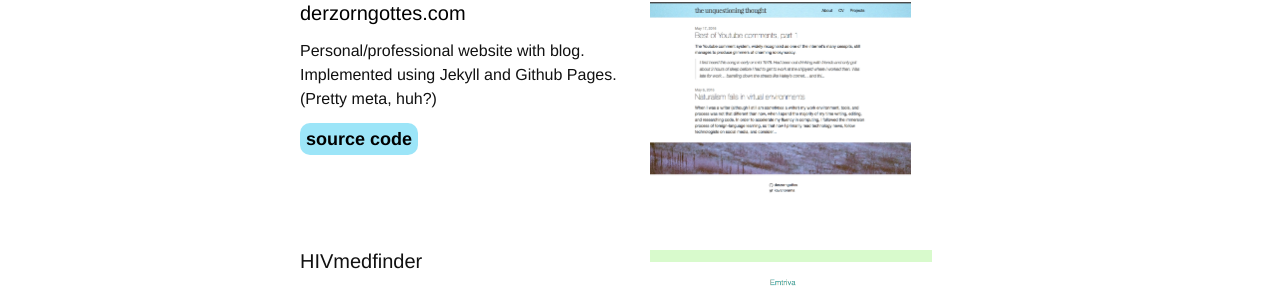
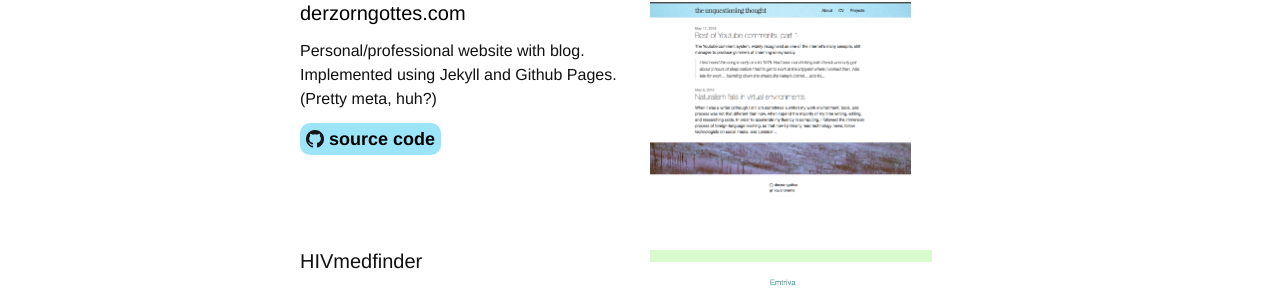
Before and after one commit to derzorngottes/deprecated-personal-site, a Jekyll site: the page built from projects.md, in a window 1280 px wide. Shown: the part 174-464 px from the top of the page. Built offline with Jekyll 4.4.1, drawn with Linux system fonts in a browser that asks for light colours.

Commit message:
Add github logos

```diff
--- a/projects.md
+++ b/projects.md
@@ -11,7 +11,7 @@ permalink: /projects/
 
     <p>Personal/professional website with blog. Implemented using Jekyll and Github Pages. (Pretty meta, huh?)</p>
 
-    <span class='githubBtn'><a href='https://github.com/derzorngottes/derzorngottes.github.io'>source code</a></span>
+    <span class='githubBtn'><a href='https://github.com/derzorngottes/derzorngottes.github.io'><img src='../assets/githublogo.png' height='20'> source code</a></span>
   </div>
 
   <div class='projectImg'>
@@ -26,7 +26,7 @@ permalink: /projects/
 
     <p>Simple web app providing low-income/no-insurance HIV patients with access to medication coupons, a locator for low-cost medication, and links to nearby clinics for low-cost treatment.</p>
 
-    <span class='githubBtn'><a href='https://github.com/derzorngottes/hivmedguide'>source code</a></span>
+    <span class='githubBtn'><a href='https://github.com/derzorngottes/hivmedguide'><img src='../assets/githublogo.png' height='20'> source code</a></span>
   </div>
 
   <div class='projectImg'>
@@ -41,7 +41,7 @@ permalink: /projects/
 
     <p>A library system for programming reference guides in which users can view, add, edit and delete metadata for books and authors. Implemented in Node.js using Express, PostgreSQL and Knex.</p>
 
-    <span class='githubBtn'><img src='../assets/githublogo.png' height='20'><a href='https://github.com/derzorngottes/library_lookup'> source code</a></span>
+    <span class='githubBtn'><a href='https://github.com/derzorngottes/library_lookup'><img src='../assets/githublogo.png' height='20'> source code</a></span>
   </div>
 </div>
 
@@ -52,7 +52,7 @@ permalink: /projects/
 
   <p>Angular.JS clone of the Reddit frontpage.</p>
 
-  <span class='githubBtn'><a href='https://github.com/derzorngottes/angular-reddit-frontpage'>source code</a></span>
+  <span class='githubBtn'><a href='https://github.com/derzorngottes/angular-reddit-frontpage'><img src='../assets/githublogo.png' height='20'> source code</a></span>
 </div>
 
 <div class='projectDiv'>
@@ -62,7 +62,7 @@ permalink: /projects/
 
   <p>A food order interface implemented in jQuery</p>
 
-  <span class='githubBtn'><a href='https://github.com/derzorngottes/pioneer_delivery'>source code</a></span>
+  <span class='githubBtn'><a href='https://github.com/derzorngottes/pioneer_delivery'><img src='../assets/githublogo.png' height='20'> source code</a></span>
 </div>
 
 <div class='projectDiv'>
```
Also changed, not shown: about.md (+3 -1 lines).
